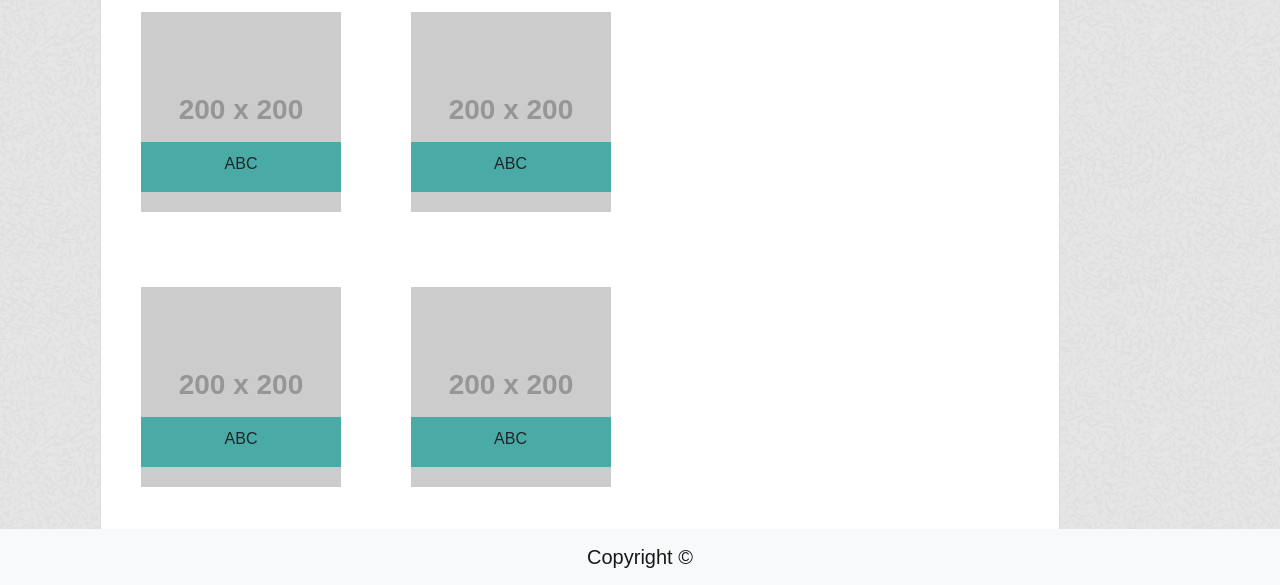
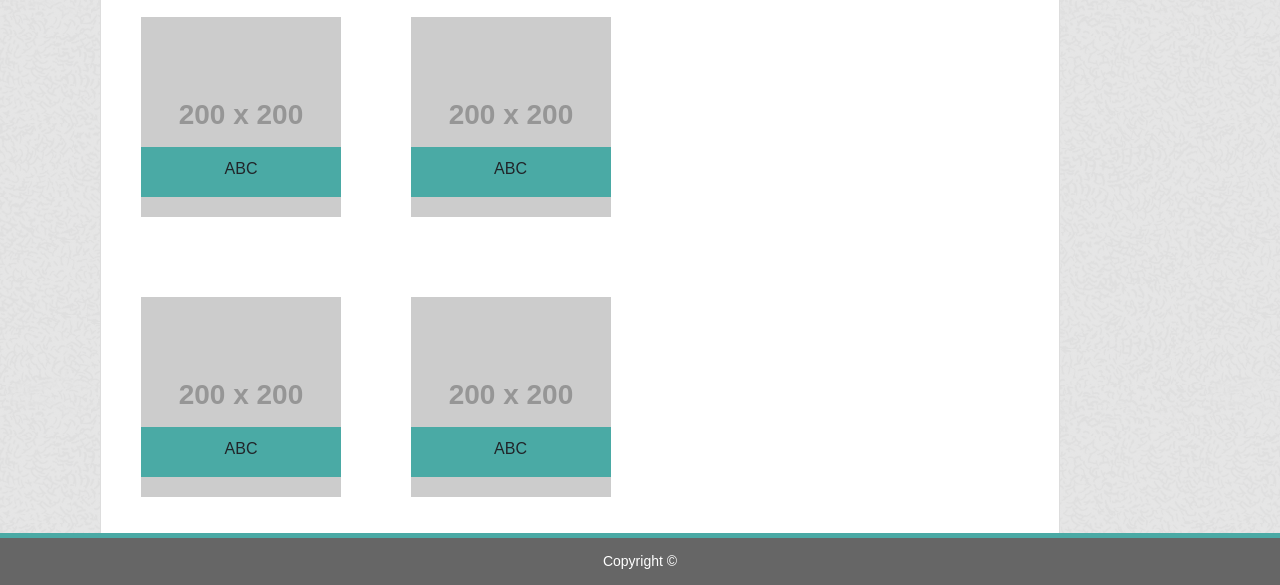
Before and after one commit to sanjana30/Bootstrap-Portfolio, a plain HTML site: page portfolio.html in a window 1280 px wide. Shown: the part 215-800 px from the top of the page. Drawn offline with nearby package versions, Linux system fonts and the light colour scheme; placeholder pictures from the web are drawn by us.

Commit message:
modified footer in the three html files

```diff
--- a/portfolio.html
+++ b/portfolio.html
@@ -49,6 +49,7 @@
                 background: #ffffff;
                 margin-top: 50px;
                 width: 960px;
+
             }
             body{
                 background-image: url("assets/background.png");
@@ -60,16 +61,8 @@
 
 
             }
-            img{
-
-            }
-            .copyright{
-                margin-left: auto;
-                margin-right: auto;
-            }
-
             .portrow{
-                margin-top: 5px;
+                margin-top: 10px;
                 margin-bottom: 5px;
                 margin-left: 0;
                 margin-right: 0;
@@ -92,8 +85,16 @@
               padding-top: 10px;
               z-index: 3;
             }
-            .footerclass{
-              border-top: 3px solid #4aaaa5;
+            .copyright{
+                margin-left: auto;
+                margin-right: auto;
+                color: #ffffff!important;
+                font-size: 14px;
+            }
+            .footerstyling{
+              border-top: 5px solid #4aaaa5;
+              background-color: #666666!important;
+
             }
         </style>
     </head>
@@ -180,7 +181,7 @@
               </div>
                     <!-- footer -->
                     <footer>
-                    <nav class="navbar fixed-bottom navbar-light bg-light ">
+                    <nav class="navbar fixed-bottom navbar-light bg-light footerstyling ">
                       <a class="navbar-brand copyright" href="#" >Copyright &copy;</a>
                     </nav>
                   </footer>
```
Also changed, not shown: contact.html (+8 -3 lines), index.html (+7 -3 lines).
